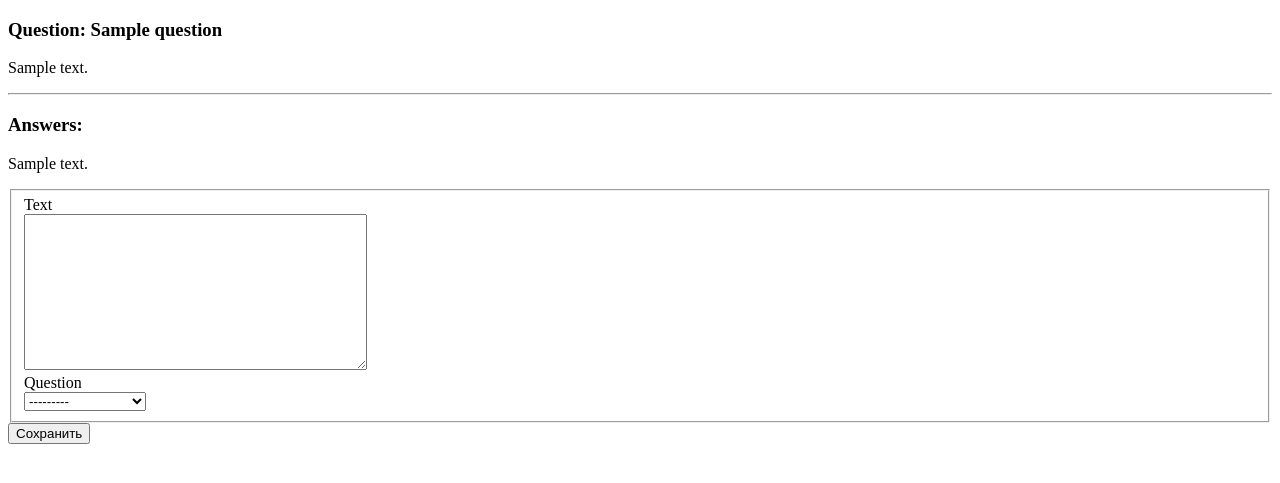
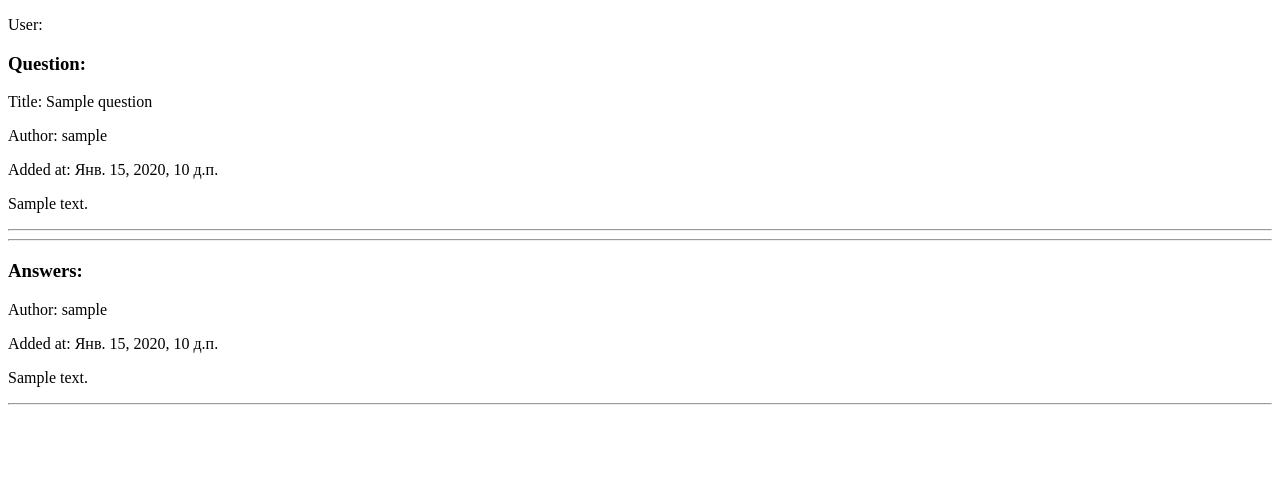
Before and after one commit to alex-t555/stepic_web_prj, a Django app: page /question/1/ in a window 1280 px wide. Shown: the top 483 px of the page. Run offline with Django 3.2, Linux system fonts and the light colour scheme; tables that the repository leaves empty hold one stand-in row (values such as "Sample post").

Commit message:
Changed ask/templates(ask.html, base_form.html, home.html, popular.html, question.html)

```diff
--- a/ask/templates/qa/ask.html
+++ b/ask/templates/qa/ask.html
@@ -6,6 +6,12 @@
 </head>
 <body>
 
+<h2>Add new question.</h2>
+
+<div>
+    <p>User: {{ user.username  }}</p>
+</div>
+
 <div>
     {% include "qa/base_form.html" %}
 </div>
--- a/ask/templates/qa/base_form.html
+++ b/ask/templates/qa/base_form.html
@@ -8,9 +8,13 @@
         <div class="control-group {% if field.errors %}has-error{% endif %}">
             <label class="control-label">{{ field.label }}</label>
             <div class="controls">{{ field }}</div>
+            <div>{{ field.errors }}</div>
         </div>
     {% endfor %}
     </fieldset>
+
+    <!-- {{ form.as_table }} -->
+
     <div class="form-actions">
         <button type="submit" class="btn btn-primary">Сохранить</button>
     </div>
--- a/ask/templates/qa/home.html
+++ b/ask/templates/qa/home.html
@@ -5,7 +5,13 @@
     <title>Home - new questions</title>
 </head>
 <body>
+
 <h2>New questions</h2>
+
+<div>
+    <p>User: {{ user.username  }}</p>
+</div>
+
 <div>
     {% for q in page.object_list %}
         <div>
--- a/ask/templates/qa/popular.html
+++ b/ask/templates/qa/popular.html
@@ -7,6 +7,11 @@
 <body>
 
 <h2>Popular questions</h2>
+
+<div>
+    <p>User: {{ user.username  }}</p>
+</div>
+
 <div>
 {% for q in page.object_list %}
     <div>
--- a/ask/templates/qa/question.html
+++ b/ask/templates/qa/question.html
@@ -7,23 +7,36 @@
 <body>
 
 <div>
-    <h3>Question: {{ question.title }}</h3>
+    <p>User: {{ user.username  }}</p>
+</div>
+
+<div>
+    <h3>Question:</h3>
+    <p>Title: {{ question.title }}</p>
+    <p>Author: {{ question.author }}</p>
+    <p>Added at: {{ question.added_at }}</p>
     <p>{{ question.text }}</p>
 </div>
+<hr>
 <hr>
 
 <div>
     <h3>Answers:</h3>
     {% for answer in answers %}
     <div>
+        <p>Author: {{ answer.author }}</p>
+        <p>Added at: {{ answer.added_at }}</p>
         <p>{{ answer.text }}</p>
+        <hr>
     </div>
     {% endfor %}
 </div>
 
+{% if user.is_authenticated %}
 <div>
     {% include "qa/base_form.html" %}
 </div>
+{% endif %}
 
 </body>
 </html>
```
